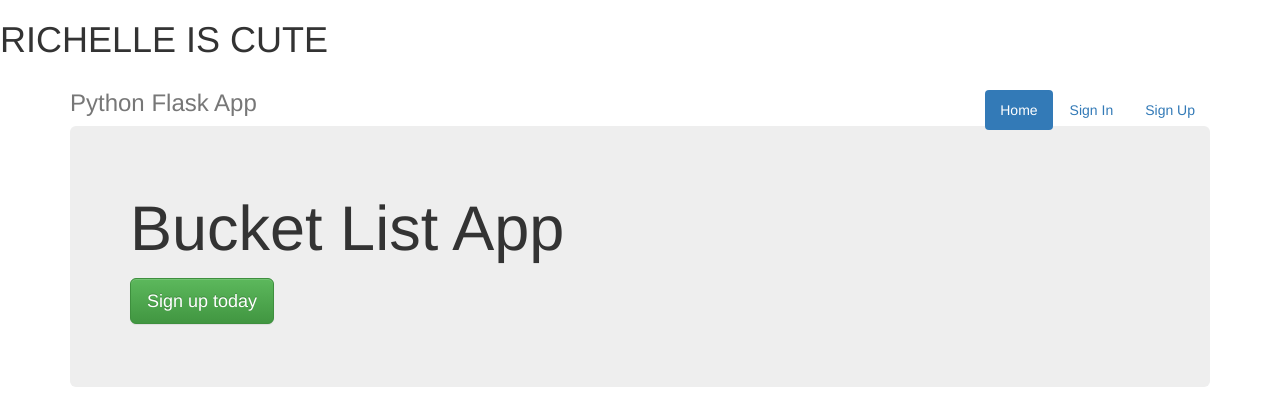
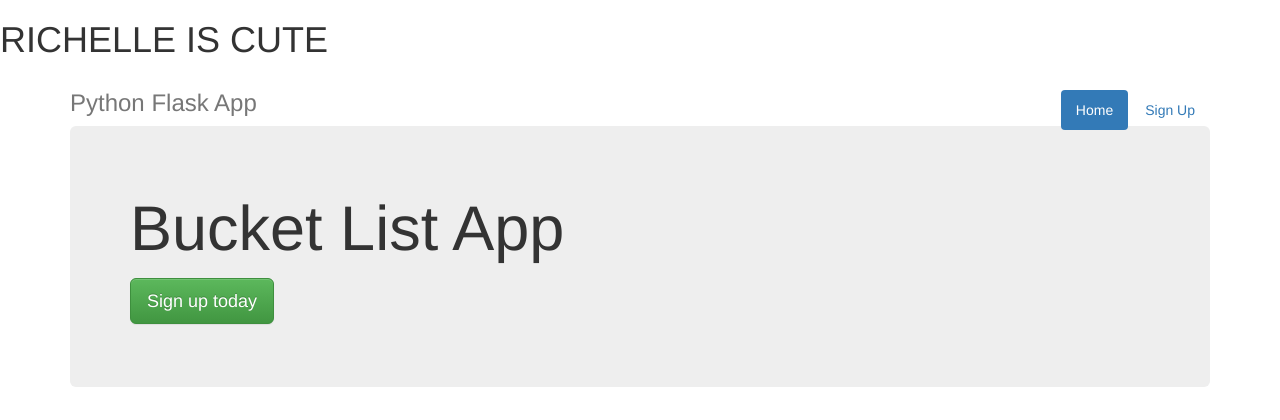
Before and after one commit to alexfchin/travelAgency, a Flask app: page / in a window 1280 px wide. Shown: the top 420 px of the page. Run offline with Flask 2, Linux system fonts and the light colour scheme; some libraries are stand-ins or nearby versions.

Commit message:
deleted sign in tab

```diff
--- a/templates/index.html
+++ b/templates/index.html
@@ -21,8 +21,6 @@
             <nav>
                 <ul class="nav nav-pills pull-right">
                     <li role="presentation" class="active"><a href="#">Home</a>
-                    </li>
-                    <li role="presentation"><a href="#">Sign In</a>
                     </li>
                     <li role="presentation"><a href="showSignUp">Sign Up</a>
                     </li>
```
Also changed, not shown: 2 other files.
